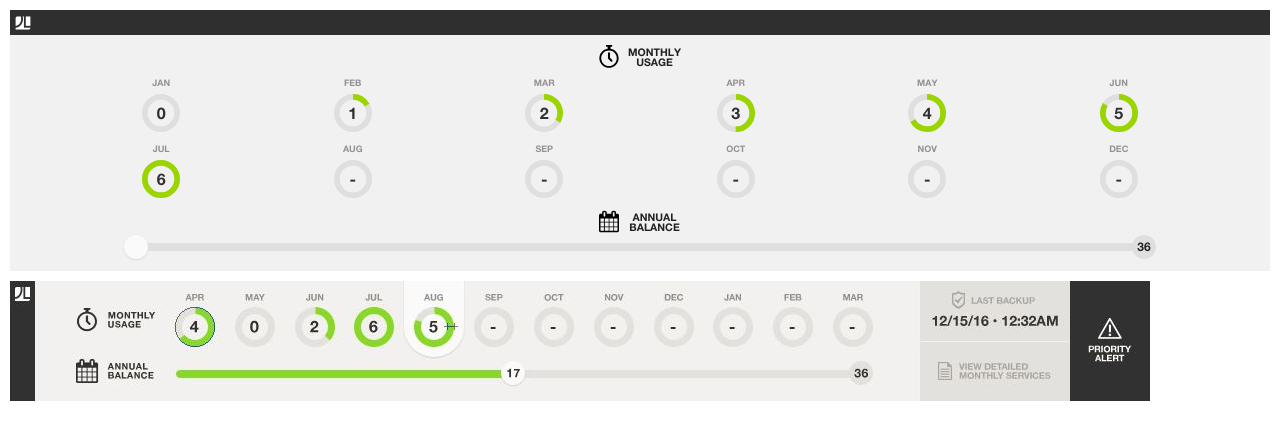
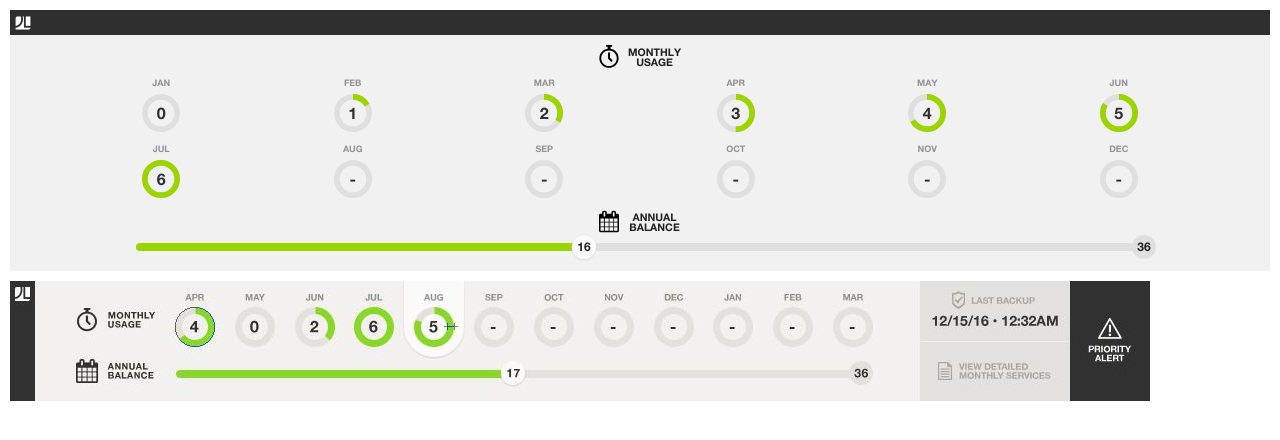
Before and after one commit to drstonebraker/dash-clone-heroku, a PHP site: page / in a window 1280 px wide. Shown: the top 440 px of the page. Run offline with PHP 8.4, Linux system fonts and the light colour scheme; some libraries are stand-ins or nearby versions.

Commit message:
add annual balance bar animation

```diff
--- a/css/main.css
+++ b/css/main.css
@@ -135,6 +135,14 @@
   font-size: 12px;
 }
 
+.annual-progress > svg {
+    height: 100%;
+    display: block;
+    vertical-align: top;
+    border-radius: 4px;
+
+}
+
 .annual-progress__used-hours {
   height: 24px;
   width: 24px;
@@ -148,6 +156,8 @@
   padding-top: 7px;
   background: #fafafa;
   box-shadow: 0px 1px 2px #d8d8d8;
+  z-index: 1;
+  transform: translateX(0px);
 }
 
 .annual-progress__tot-hours {
@@ -162,6 +172,7 @@
   text-align: center;
   box-sizing: border-box;
   padding-top: 7px;
+  z-index: 0;
 
 }
 
--- a/index.html
+++ b/index.html
@@ -144,7 +144,6 @@
           </div><!--end "ANNUAL BALANCE" label-->
 
           <div class="annual-progress" id="annual-progress">
-            <div class="annual-progress__used-hours" id="annual-progress__used-hours"></div>
             <div class="annual-progress__tot-hours" id="annual-progress__tot-hours"></div>
           </div>
 
--- a/js/main.js
+++ b/js/main.js
@@ -11,7 +11,11 @@ $( document ).ready(function() {
 
 
 window.onload = function onLoad() {
-  //USE THESE TO CONFIGURE DASHBOARD FOR INDIVIDUAL CLIENT
+
+  /* ==========================================================================
+     USE THESE VARS TO CONFIGURE DASHBOARD FOR INDIVIDUAL CLIENT
+     ========================================================================== */
+
   var startingMonth = 0; //jan=0, feb=1...
   var monthlyHours = 6;
   var monthlyBal = { //this can be changed to an array but is an object to easier viewing/editing
@@ -32,40 +36,23 @@ window.onload = function onLoad() {
   var annualBal=16;
   var today = new Date();
   var currentMonth = today.getMonth();
+  var animationDuration = 1300;
+  var animationEasing = "easeOut";
+
+
+
+  /* ==========================================================================
+     UPDATE MONTH DATA
+     -set monthly used hours
+     -set month names
+     -animate circular progress bars
+     ========================================================================== */
 
   function updateMonths (i, val) {
     //set monthlyBalIteration to appropriate month based on client's starting month
     var monthlyBalIteration = (startingMonth + i) < 12 ? startingMonth + i : startingMonth + i - 12;
 
-    var circle = new ProgressBar.Circle('#month' + i, {
-        strokeWidth: 15,
-        color: '#9bd500',
-        duration: 1300,
-        easing: 'easeOut',
-        trailColor: '#dfdfdf',
-        trailWidth: 15,
-        text: {
-          value: "0",
-          className: 'month__bal',
-          style: null,
-        },
-        step: function(state, circle) {
-
-          var value = Math.round(circle.value() * monthlyHours);
-          if (value === 0 && monthlyBalIteration <= currentMonth && monthlyBalIteration >= startingMonth) { //if hours used is 0 and month has already occured in current billing year.
-            circle.setText('0');
-          } else if (value === 0) {
-            circle.setText('-');
-          } else {
-            circle.setText(value);
-          }
-
-        }
-    });
-
-    //Animate circular progress bars
-    circle.animate(monthlyBal[monthlyBalIteration]/monthlyHours);
-
+    //set month names based on client starting month
     function getMonthName () {
       switch (monthlyBalIteration) {
         case 0: return 'JAN';
@@ -87,10 +74,81 @@ window.onload = function onLoad() {
     var monthName = getMonthName();
 
     $('#month__name' + i).html(monthName);
+
+
+    //create circle progress bar
+    var circle = new ProgressBar.Circle('#month' + i, {
+        strokeWidth: 15,
+        color: '#9bd500',
+        duration: animationDuration,
+        easing: animationEasing,
+        trailColor: '#dfdfdf',
+        trailWidth: 15,
+        text: {
+          value: "0",
+          className: 'month__bal',
+          style: null,
+        },
+        step: function(state, circle) {
+
+          var value = Math.round(circle.value() * monthlyHours);
+          if (value === 0 && monthlyBalIteration <= currentMonth && monthlyBalIteration >= startingMonth) { //if hours used is 0 and month has already occured in current billing year.
+            circle.setText('0');
+          } else if (value === 0) {
+            circle.setText('-');
+          } else {
+            circle.setText(value);
+          }
+
+        }
+    });//end of ProgressBar.Circle constructor
+
+    //Animate circular progress bars
+    circle.animate(monthlyBal[monthlyBalIteration]/monthlyHours);
+
   }
 
   $.each($('.month'), updateMonths)
 
+  /* ==========================================================================
+     UPDATE ANNUAL DATA
+     -set total avail hours
+     -animate progress bar with used hours
+     ========================================================================== */
+
   $('#annual-progress__tot-hours').html(annualHours);
 
+  //create linear progress bar
+  var line = new ProgressBar.Line('#annual-progress', {
+      color: '#9bd500',
+
+      duration: animationDuration,
+      easing: animationEasing,
+      trailColor: '#dfdfdf',
+      trailWidth: 15,
+      svgStyle: {width: '100%', height: '100%'},
+      text: {
+        value: "0",
+        className: 'annual-progress__used-hours',
+        style: null,
+      },
+      step: function(state, line, attachment) {
+
+        var value = Math.round(line.value() * annualHours);
+        if (value === 0) {
+          line.setText('0');
+        } else {
+          line.setText(value);
+        }
+
+        //animate the circle showing used hours
+        if (state.offset) {
+          attachment.css({'transform': "translateX("+(line.value()*$('#annual-progress').width())+"px)"});
+        }
+
+      }
+  });//end of ProgressBar.Line constructor
+
+  line.animate(annualBal/annualHours, {attachment: $('.annual-progress__used-hours')});
+
 };
```
